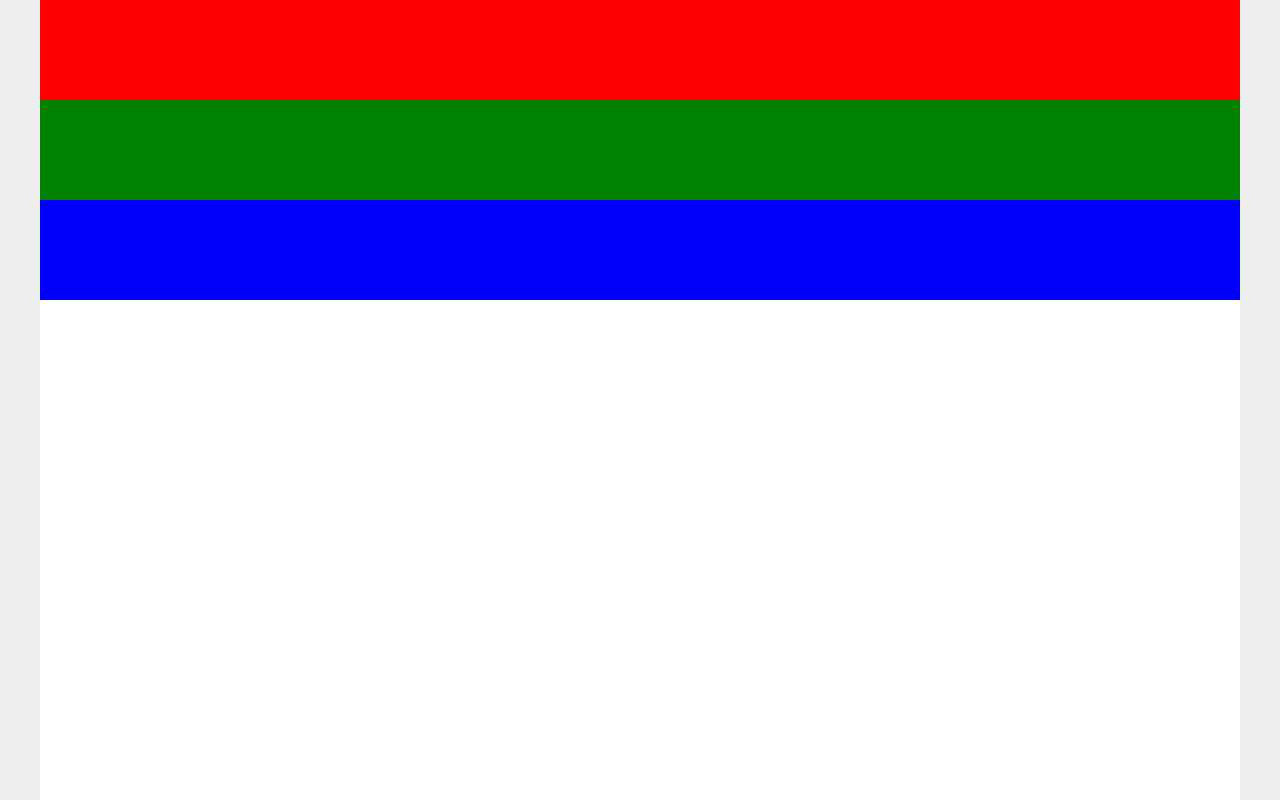
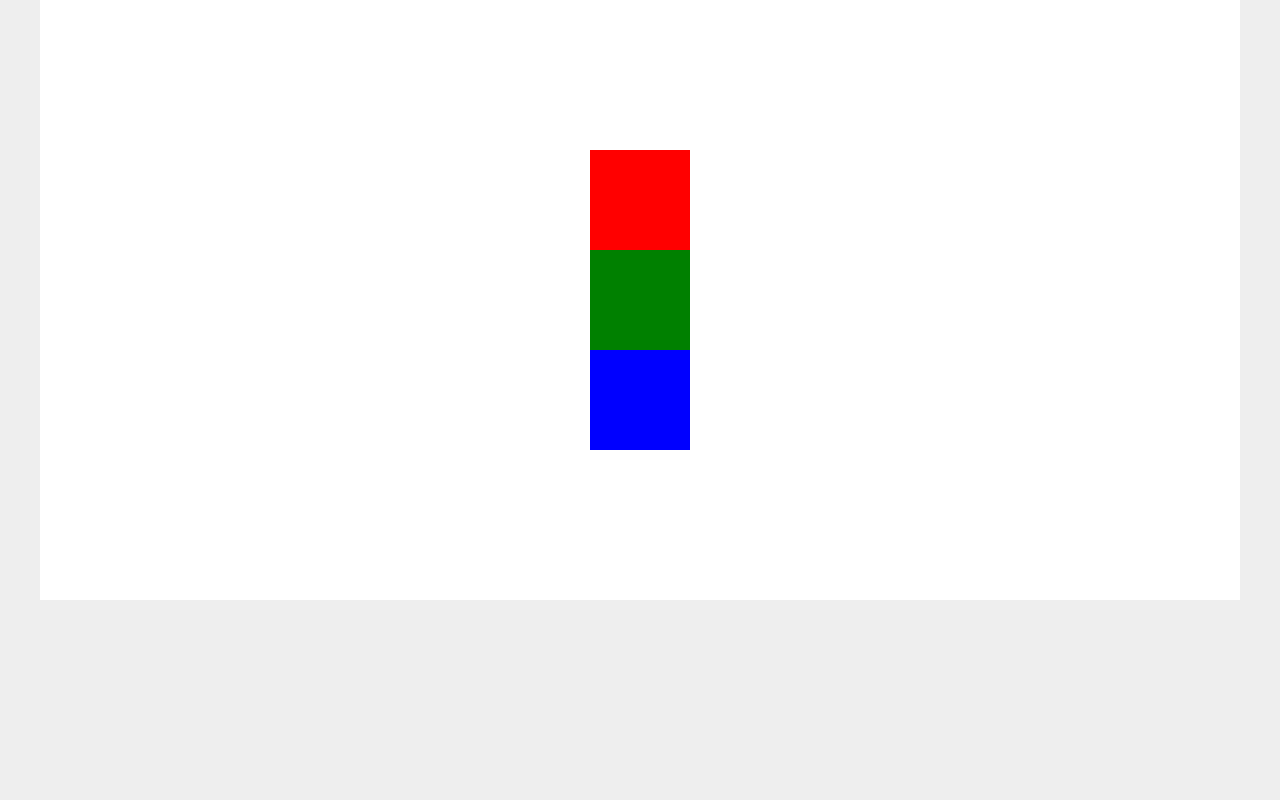
Before and after one commit to jakub-biernacik/CSS-Flexbox-kurs, a plain HTML site: page index.html in a window 1280 px wide. Drawn offline with Linux system fonts and the light colour scheme.

Commit message:
aligned boxes using align items and justify content

```diff
--- a/style.css
+++ b/style.css
@@ -18,12 +18,13 @@ body{
     background-color: white;
     flex-wrap: wrap;
     flex-flow: column;
-    justify-content: flex-start;
-    height: 800px;
+    align-items: center;
+   justify-content: center;
+    height: 600px;
 }
 
 .box{
-    height: 100px;
+    width: 100px;
     flex: 0 0 100px;
 }
 
```
